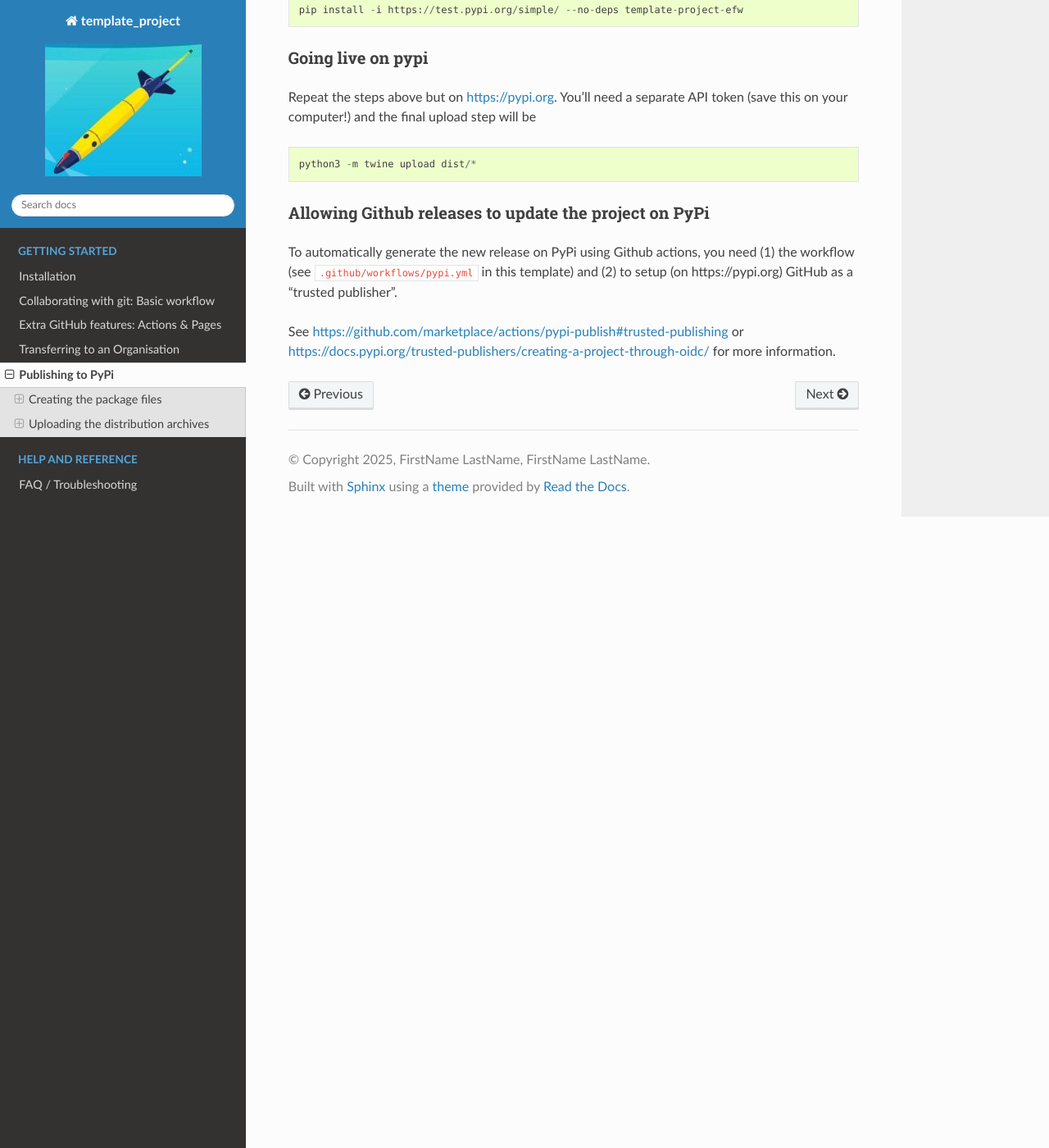
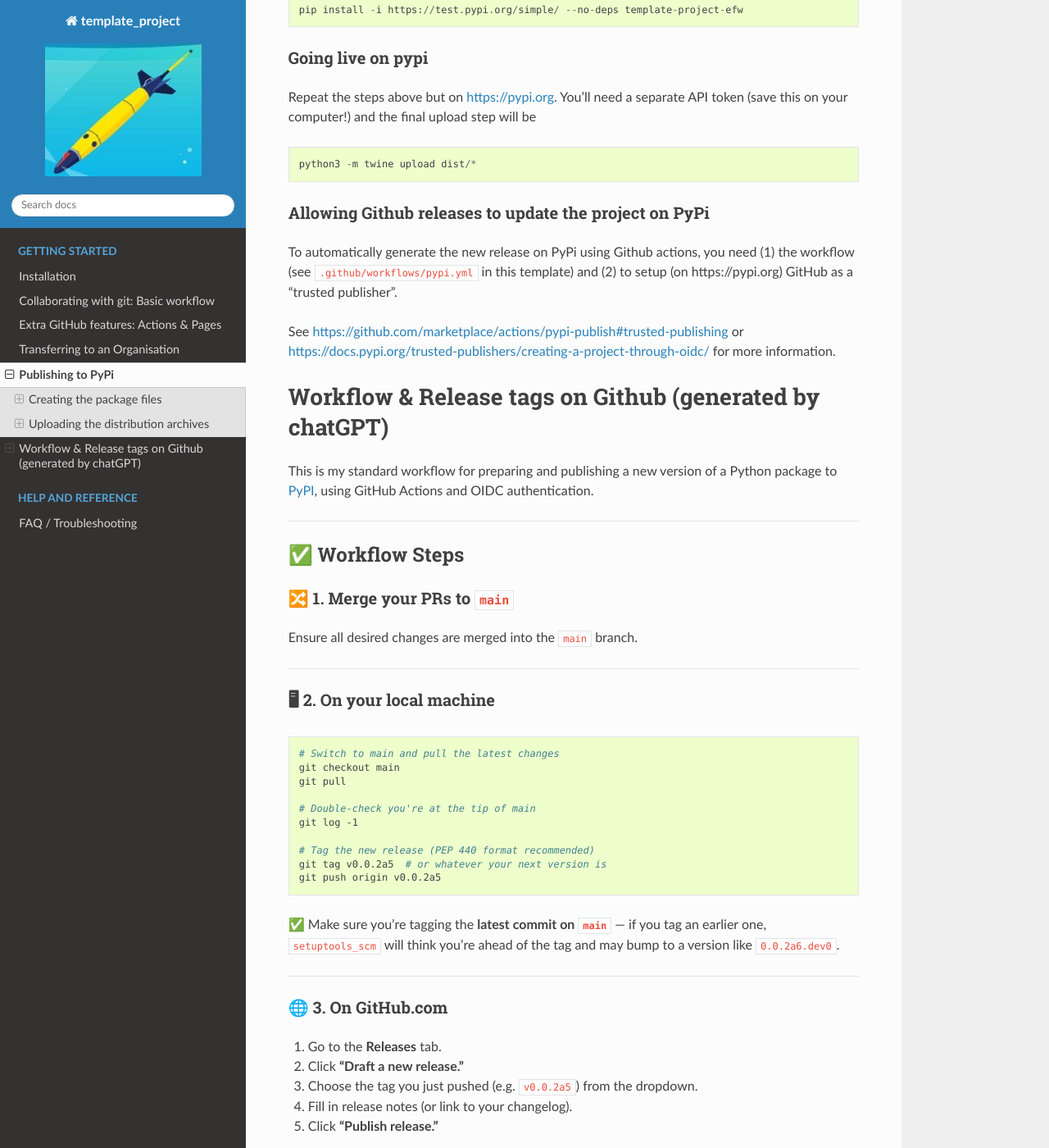
Before and after one commit to eleanorfrajka/template-project, a Sphinx documentation site: the page built from docs/source/pypi-publish.md, in a window 1280 px wide and 1400 px high, scrolled down 3552 px. Shown: the whole window at 82% size. Built offline with Sphinx 7.4.7 and the Read the Docs theme 3.1.0, drawn with Linux system fonts in a browser that asks for light colours; pages that are not in the unit, such as notebooks, are missing from menus; some of the changed text lies outside the part shown.

Commit message:
[docs] Github tags and releases

````diff
--- a/docs/source/pypi-publish.md
+++ b/docs/source/pypi-publish.md
@@ -70,7 +70,7 @@ Homepage = "https://github.com/pypa/sampleproject"
 Issues = "https://github.com/pypa/sampleproject/issues"
 ```
 
-where in this template, we have
+where in this template, we will dynamically assign tags.  We have
 ```
 [project]
 name = "template-project-efw"
@@ -170,3 +170,58 @@ python3 -m twine upload dist/*
 To automatically generate the new release on PyPi using Github actions, you need (1) the workflow (see `.github/workflows/pypi.yml` in this template) and (2) to setup (on https://pypi.org) GitHub as a "trusted publisher".
 
 See [https://github.com/marketplace/actions/pypi-publish#trusted-publishing](https://github.com/marketplace/actions/pypi-publish#trusted-publishing) or [https://docs.pypi.org/trusted-publishers/creating-a-project-through-oidc/](https://docs.pypi.org/trusted-publishers/creating-a-project-through-oidc/) for more information.
+
+# Workflow & Release tags on Github (generated by chatGPT)
+
+This is my standard workflow for preparing and publishing a new version of a Python package to [PyPI](https://pypi.org), using GitHub Actions and OIDC authentication.
+
+---
+
+## ✅ Workflow Steps
+
+### 🔀 1. Merge your PRs to `main`
+Ensure all desired changes are merged into the `main` branch.
+
+---
+
+### 🖥 2. On your local machine
+
+```bash
+# Switch to main and pull the latest changes
+git checkout main
+git pull
+
+# Double-check you're at the tip of main
+git log -1
+
+# Tag the new release (PEP 440 format recommended)
+git tag v0.0.2a5  # or whatever your next version is
+git push origin v0.0.2a5
+```
+
+✅ Make sure you're tagging the **latest commit on `main`** — if you tag an earlier one, `setuptools_scm` will think you're ahead of the tag and may bump to a version like `0.0.2a6.dev0`.
+
+---
+
+### 🌐 3. On GitHub.com
+
+1. Go to the **Releases** tab.
+2. Click **“Draft a new release.”**
+3. Choose the tag you just pushed (e.g. `v0.0.2a5`) from the dropdown.
+4. Fill in release notes (or link to your changelog).
+5. Click **“Publish release.”**
+
+---
+
+## ⚙️ Result
+
+- The GitHub Actions workflow is triggered by the published release.
+- It checks out the tag, builds the package, and publishes to PyPI using OpenID Connect (OIDC).
+
+---
+
+### 💡 Notes
+
+- Always tag from the **tip of `main`** to avoid unintended version bumps.
+- Tags must match [PEP 440](https://peps.python.org/pep-0440/) format (e.g., `v0.1.0`, `v0.2.0a1`).
+- You can view the resulting release on [PyPI](https://pypi.org/project/fetchAZA/).
````
